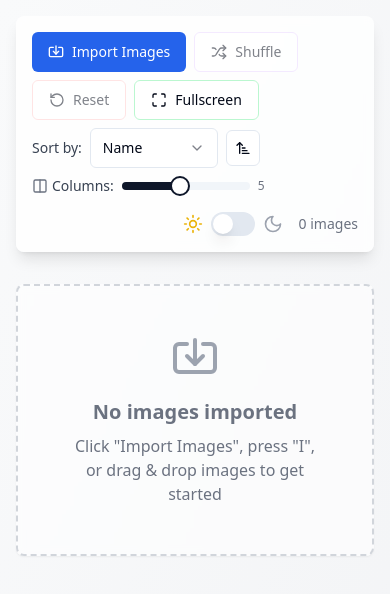
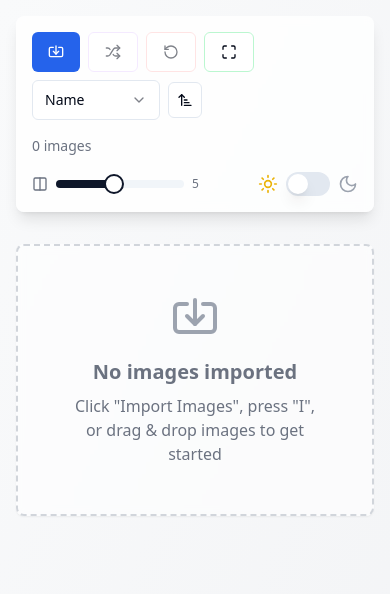
Before and after one commit to mirzapolat/image-gallery, a React (Vite) app: page / in a window 390 px wide. Shown: the top 594 px of the page. Built offline with nearby package versions, Linux system fonts and the light colour scheme.

Commit message:
Refactor control bar layout and styling
Rearranged control bar elements into two rows, with specific layout for mobile devices.

```diff
--- a/src/pages/Index.tsx
+++ b/src/pages/Index.tsx
@@ -471,6 +471,8 @@ const Index = () => {
         <Card className={`p-4 mb-8 border-0 shadow-lg backdrop-blur-sm ${
           isDarkMode ? 'bg-gray-800/80 text-white' : 'bg-white/80'
         }`}>
+          <div className="space-y-4">
+            {/* First Row: Main Actions */}
             <div className="flex flex-wrap items-center justify-between gap-4">
               <div className="flex flex-wrap items-center gap-2">
                 <Button
@@ -478,7 +480,7 @@ const Index = () => {
                   className="flex items-center gap-2 bg-blue-600 hover:bg-blue-700 text-white"
                 >
                   <Import size={20} />
-                Import Images
+                  <span className="hidden sm:inline">Import Images</span>
                 </Button>
 
                 <Button
@@ -492,7 +494,7 @@ const Index = () => {
                   }`}
                 >
                   <Shuffle size={20} />
-                Shuffle
+                  <span className="hidden sm:inline">Shuffle</span>
                 </Button>
 
                 <Button
@@ -506,7 +508,7 @@ const Index = () => {
                   }`}
                 >
                   <RotateCcw size={20} />
-                Reset
+                  <span className="hidden sm:inline">Reset</span>
                 </Button>
 
                 <Button
@@ -519,11 +521,11 @@ const Index = () => {
                   }`}
                 >
                   <Maximize size={20} />
-                Fullscreen
+                  <span className="hidden sm:inline">Fullscreen</span>
                 </Button>
 
                 <div className="flex items-center gap-2">
-                <span className={`text-sm font-medium ${isDarkMode ? 'text-gray-300' : 'text-gray-700'}`}>
+                  <span className={`text-sm font-medium hidden sm:inline ${isDarkMode ? 'text-gray-300' : 'text-gray-700'}`}>
                     Sort by:
                   </span>
                   <Select value={sortCriteria} onValueChange={handleSortChange}>
@@ -547,13 +549,22 @@ const Index = () => {
                     {sortOrder === 'asc' ? <SortAsc size={16} /> : <SortDesc size={16} />}
                   </Button>
                 </div>
+              </div>
 
+              <div className={`text-sm ${isDarkMode ? 'text-gray-400' : 'text-gray-500'}`}>
+                {images.length} images
+              </div>
+            </div>
+
+            {/* Second Row: Sliders */}
+            <div className="flex flex-wrap items-center justify-between gap-4">
+              {/* Column Count Slider - Left */}
               <div className="flex items-center gap-2">
                 <span className={`text-sm font-medium whitespace-nowrap flex items-center gap-1 ${
                   isDarkMode ? 'text-gray-300' : 'text-gray-700'
                 }`}>
                   <Columns size={16} className={isDarkMode ? 'text-gray-400' : 'text-gray-500'} />
-                  Columns:
+                  <span className="hidden sm:inline">Columns:</span>
                 </span>
                 <div className="w-32">
                   <Slider
@@ -569,10 +580,9 @@ const Index = () => {
                   {columnCount}
                 </span>
               </div>
-            </div>
 
-            {/* Dark mode toggle moved to the right */}
-            <div className="flex items-center gap-2 ml-auto">
+              {/* Dark Mode Toggle - Right */}
+              <div className="flex items-center gap-2">
                 <Sun size={20} className={isDarkMode ? 'text-gray-400' : 'text-yellow-500'} />
                 <Switch
                   checked={isDarkMode}
@@ -581,9 +591,6 @@ const Index = () => {
                 />
                 <Moon size={20} className={isDarkMode ? 'text-blue-400' : 'text-gray-400'} />
               </div>
-
-            <div className={`text-sm ${isDarkMode ? 'text-gray-400' : 'text-gray-500'}`}>
-              {images.length} images
             </div>
           </div>
         </Card>
```
Lines whose indentation alone changed are shown as unchanged.
